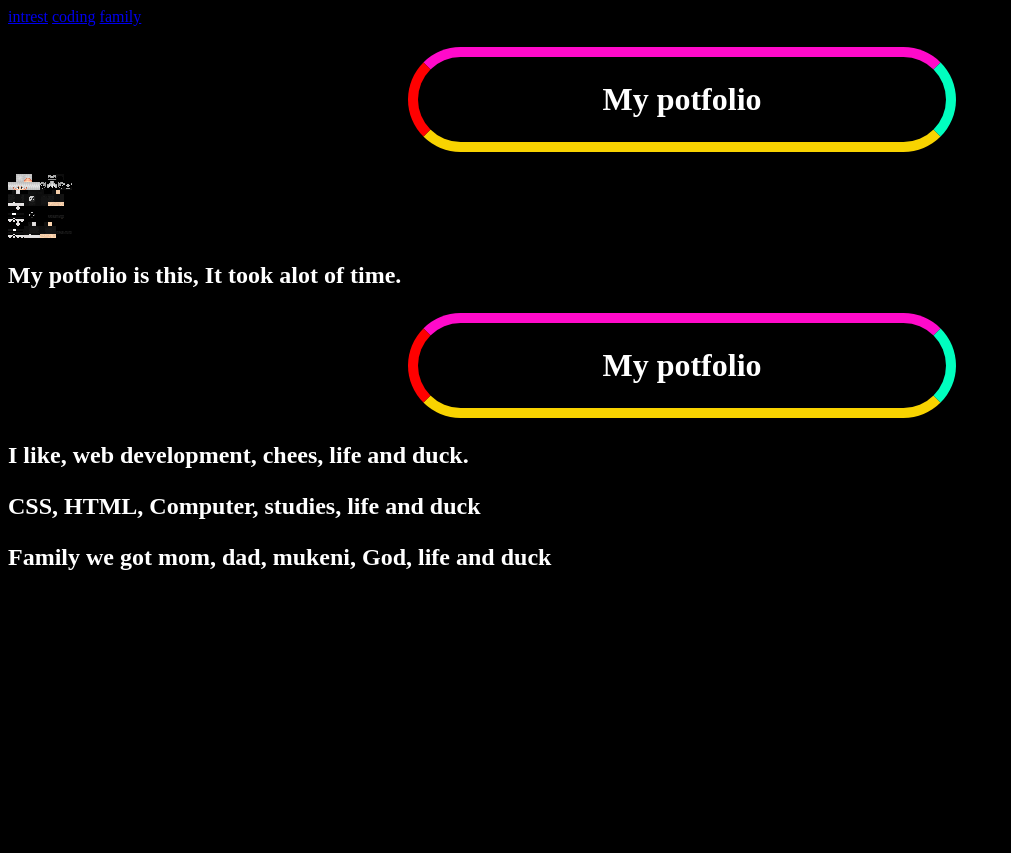
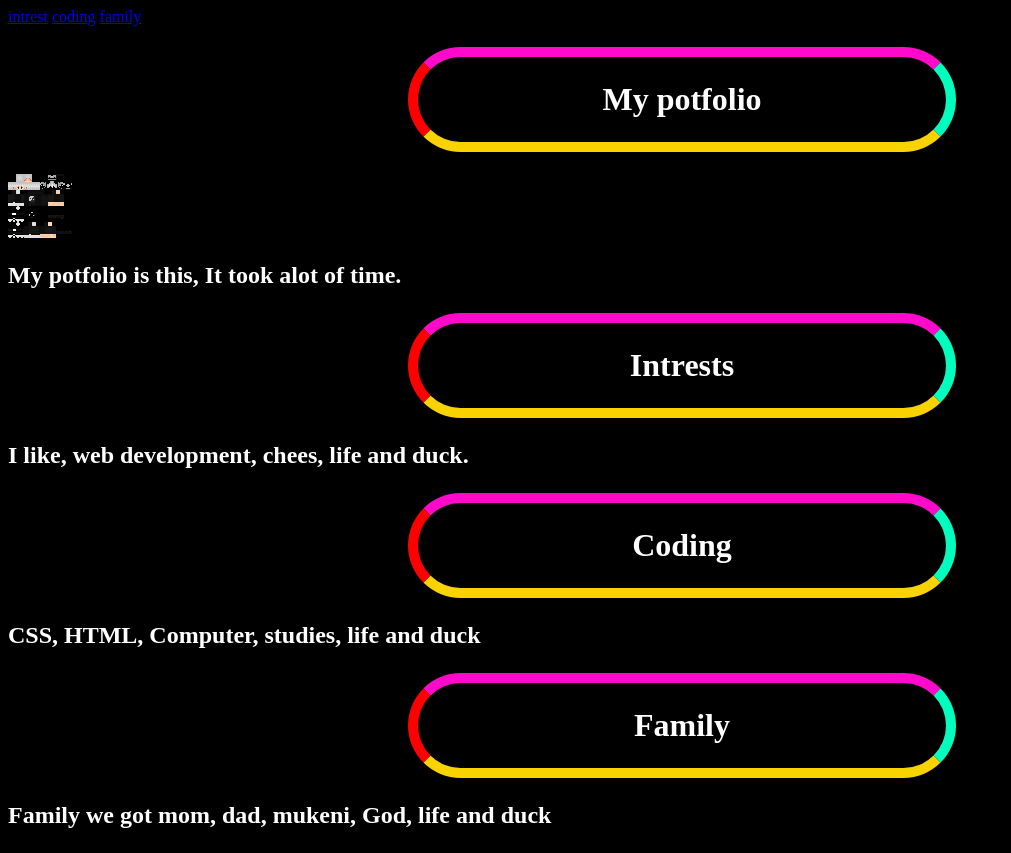
Before and after one commit to UltraTimG/Portfolio, a plain HTML site: page Potfoli/index.html in a window 1280 px wide. Shown: the whole page, without its empty margins (0-1011 px from the left). Before the commit the page ends 800 px from the top, so only its background shows below. Drawn offline with Linux system fonts and the light colour scheme.

Commit message:
Add files via upload

```diff
--- a/Potfoli/index.html
+++ b/Potfoli/index.html
@@ -23,46 +23,28 @@
     My potfolio is this, It took alot of time.
     </p>
 
-    <h1 id="intrest">My potfolio</h1>
+    <h1 id="intrest">Intrests</h1>
     <h2>
         <p>
         I like, web development, chees, life and duck.
         </p>
 
     </h2>
-    <h2 id="coding">
 
-        <p>
+    <h1 id="coding"> Coding </h1>
+    <h2>
+    <p>
          CSS, HTML, Computer, studies, life and duck
         </p>
     </h2>
 
-    <h2 id="fam">
+
+    <h1 id="fam"> Family </h1>
+      <h2>
         <p>
         Family  we got mom, dad, mukeni, God, life and duck
         </p>
     </h2>
 </h2>
 </body>
-
-
-
-
-
-
-
-
-
-
-
-
-
-
-
-
-
-
-
-
-
 </html>
```
